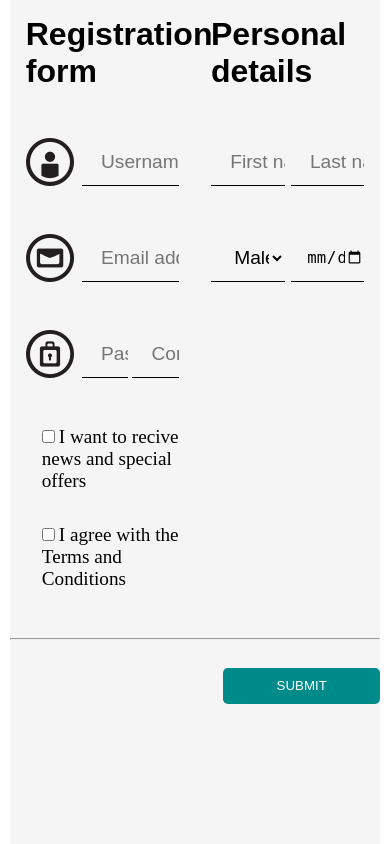
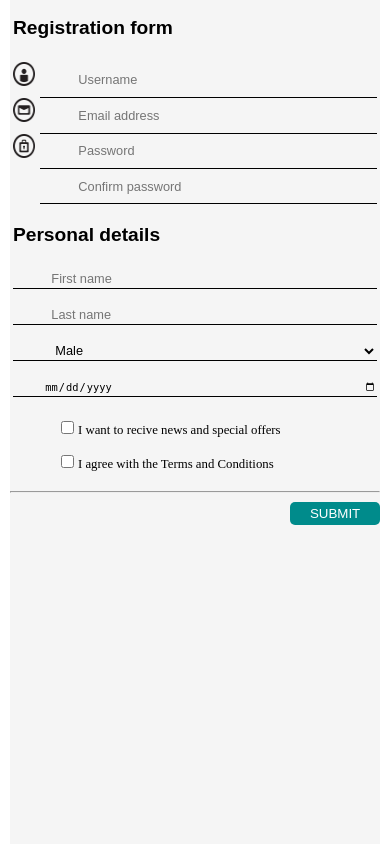
Before and after one commit to macedon-ps/Programs_repository, a PHP site: page /registrationForms.html in a window 390 px wide. Run offline with PHP 8.4, Linux system fonts and the light colour scheme.

Commit message:
add @media(max-width:) 900px and 600px

```diff
--- a/HTML/Homework/HW_5/registrationForms.css
+++ b/HTML/Homework/HW_5/registrationForms.css
@@ -30,6 +30,10 @@ h1{
     height: 48px;
     margin-right: 0.5em;
 }
+img{
+    width: 100%;
+    height: 100%;
+}
 .registr-forms-item,
 .personal-forms-items{
     display: flex;
@@ -42,8 +46,6 @@ h1{
     margin-bottom: 2em;
     padding-left: 1em;
 }
-
-
 .reg-form,
 .pers-form{
     width: 100%;
@@ -98,3 +100,146 @@ h1{
 .terms-agree + label{
     font-size: 1.2em;
 }
+
+/* ///////////////////////////////////////////////////////////////////////////////////////////////// */
+/* для экранов < 900px */
+
+@media(max-width: 900px){
+
+    .registration-forms,
+    .personal-forms,
+    .offers-forms{
+        width: 100%;
+        max-width: 900px;
+        margin: 0;
+        padding: 0.5em;
+    }
+    h1{
+        font-size: 1.5em;
+        margin-top: 1em;
+    }
+    .logo{
+        width: 36px;
+        height: 36px;
+        margin-right: 0.5em;
+    }
+    .registr-forms-item,
+    .personal-forms-items{
+        display: flex;
+        justify-content: space-between;
+        width: 100%;
+        margin: 1.5em 0 0.5em;
+    }
+    .offers-forms-item{
+        width: 100%;
+        margin-bottom: 1em;
+        padding-left: 0.5em;
+    }
+    .reg-form,
+    .pers-form{
+        width: 100%;
+        min-height: 36px;
+    }
+    .user-name,
+    .email,
+    .password,
+    .password-confirm,
+    .first-name,
+    .last-name,
+    .gender,
+    .date{
+        padding-left: 0.8em;
+    }
+    .button{
+        height: 3em;
+    }
+    .button-submit{
+        padding: 0.5em 2em;
+    }
+    :placeholder-shown,
+    .gender,
+    .date,
+    .news-agree + label,
+    .terms-agree + label{
+        font-size: 1em;
+    }
+}
+
+/* ///////////////////////////////////////////////////////////////////////////////////////////////// */
+/* для экранов < 600px */
+
+@media(max-width: 600px){
+
+    .registration-forms,
+    .personal-forms,
+    .offers-forms{
+        width: 100%;
+        max-width: 600px;
+        padding: 0.2em;
+    }
+
+    h1{
+        font-size: 1.2em;
+        margin-top: 0.7em;
+        margin-bottom: 1.2em;
+    }
+    .logo{
+        width: 24px;
+        height: 24px;
+        margin-right: 0.3em;
+    }
+    .registr-forms-item{
+        display: flex;
+        width: 100%;
+        margin: 0;
+    }
+    .personal-forms-items{
+        display: flex;
+        flex-direction: column;
+        width: 100%;
+        margin: 0;
+    }
+    .offers-forms-item{
+        width: 100%;
+        padding-left: 3em;
+    }
+    .reg-form,
+    .pers-form{
+        display: flex;
+        flex-wrap: wrap;
+        flex-direction: column;
+    }
+    .reg-form2{
+        width: 100%;
+    }
+    .user-name,
+    .email,
+    .password,
+    .password-confirm,
+    .first-name,
+    .last-name,
+    .gender,
+    .date{
+        width:100%;
+        max-width: 600px;
+        min-height: 20px;
+        padding-left: 3em;
+    }
+    .password,
+    .password-confirm{
+        margin-bottom: 1.2em;
+    }
+    .button{
+        height: 2em;
+    }
+    .button-submit{
+        padding: 0.3em 1.5em;
+    }
+    :placeholder-shown,
+    .gender,
+    .date,
+    .news-agree + label,
+    .terms-agree + label{
+        font-size: 0.8em;
+    }
+}
```
